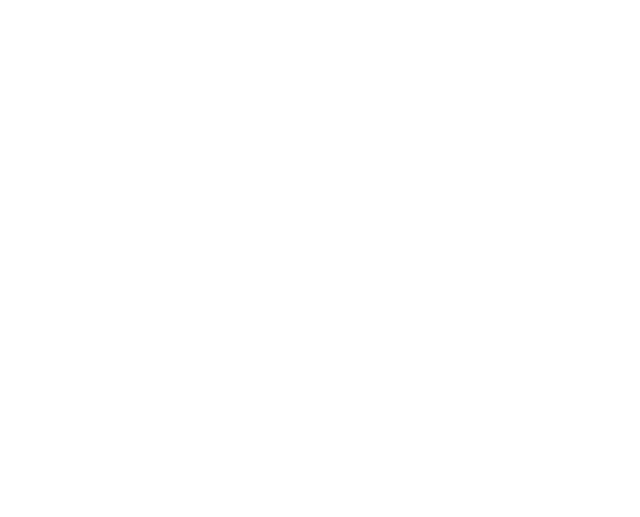
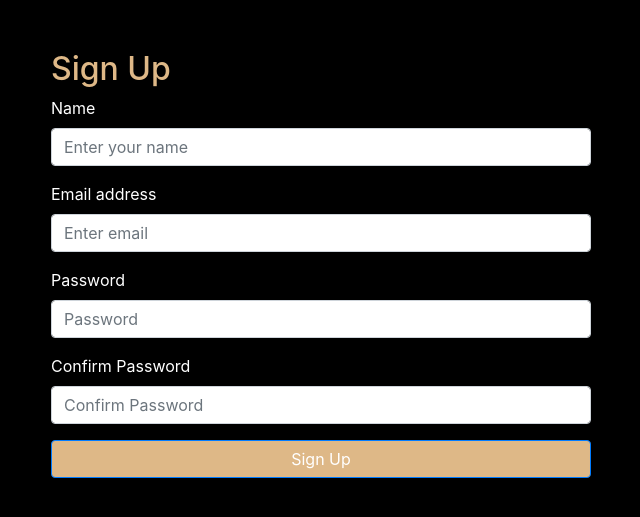
Before and after one commit to HassanKulu/wad_c, a PHP site: page /signup.php in a window 1280 px wide. Before the commit the part shown is empty. Shown: the top 517 px of the page, without its empty margins (319-959 px from the left). Run offline with PHP 8.4, Linux system fonts and the light colour scheme; some libraries are stand-ins or nearby versions.

Commit message:
signup fixed

```diff
--- a/templates/signup_form.php
+++ b/templates/signup_form.php
@@ -1,4 +1,33 @@
+<!DOCTYPE html>
+<html lang="en">
+<head>
+    <meta charset="UTF-8">
+    <meta name="viewport" content="width=device-width, initial-scale=1.0">
+    <title>Sign Up</title>
+    <link href="https://stackpath.bootstrapcdn.com/bootstrap/4.5.2/css/bootstrap.min.css" rel="stylesheet">
+    <style>
+    body {
+        background-color: black;
+        color: white;
+    }
+    .form-container {
+        margin-top: 50px;
+    }
+    .form-container h2 {
+        color: burlywood;
+    }
+    .btn {
+        background-color: burlywood;
+    }
+    </style>
+</head>
+<body>
+    <div class="container form-container">
+        <div class="row justify-content-center">
+            <div class="col-md-6">
+                <h2>Sign Up</h2>
                 <?php
+                // Process the form submission
                 if ($_SERVER["REQUEST_METHOD"] == "POST") {
                     $servername = "localhost";
                     $username = "root";
@@ -19,12 +48,8 @@ if ($_SERVER["REQUEST_METHOD"] == "POST") {
                     $password = $_POST['password'];
                     $confirmPassword = $_POST['confirmPassword'];
 
-    // Validate email format
-    if (!filter_var($email, FILTER_VALIDATE_EMAIL)) {
-        echo '<div class="alert alert-danger" role="alert">Invalid email format!</div>';
-    } elseif (!isEmailDomainValid($email)) {
-        echo '<div class="alert alert-danger" role="alert">Invalid email domain!</div>';
-    } elseif ($password != $confirmPassword) {
+                    // Validate password
+                    if ($password != $confirmPassword) {
                         echo '<div class="alert alert-danger" role="alert">Passwords do not match!</div>';
                     } else {
                         // Check if email already exists
@@ -61,9 +86,33 @@ if ($_SERVER["REQUEST_METHOD"] == "POST") {
 
                     $conn->close();
                 }
+                ?>
 
-function isEmailDomainValid($email) {
-    $domain = substr(strrchr($email, "@"), 1);
-    return checkdnsrr($domain, "MX");
-}
-?>
+                <form action="<?php echo htmlspecialchars($_SERVER["PHP_SELF"]); ?>" method="post">
+                    <div class="form-group">
+                        <label for="name">Name</label>
+                        <input type="text" class="form-control" maxlength= "60" id="name" name="name" placeholder="Enter your name" required>
+                    </div>
+                    <div class="form-group">
+                        <label for="email">Email address</label>
+                        <input type="email" class="form-control" id="email" name="email" placeholder="Enter email" required>
+                    </div>
+                    <div class="form-group">
+                        <label for="password">Password</label>
+                        <input type="password" class="form-control" id="password" name="password" placeholder="Password" required>
+                    </div>
+                    <div class="form-group">
+                        <label for="confirmPassword">Confirm Password</label>
+                        <input type="password" class="form-control" id="confirmPassword" name="confirmPassword" placeholder="Confirm Password" required>
+                    </div>
+                    <button type="submit" class="btn btn-primary btn-block">Sign Up</button>
+                </form>
+            </div>
+        </div>
+    </div>
+
+    <script src="https://code.jquery.com/jquery-3.5.1.slim.min.js"></script>
+    <script src="https://cdn.jsdelivr.net/npm/@popperjs/core@2.9.2/dist/umd/popper.min.js"></script>
+    <script src="https://stackpath.bootstrapcdn.com/bootstrap/4.5.2/js/bootstrap.min.js"></script>
+</body>
+</html>
```
Lines whose indentation alone changed are shown as unchanged.
